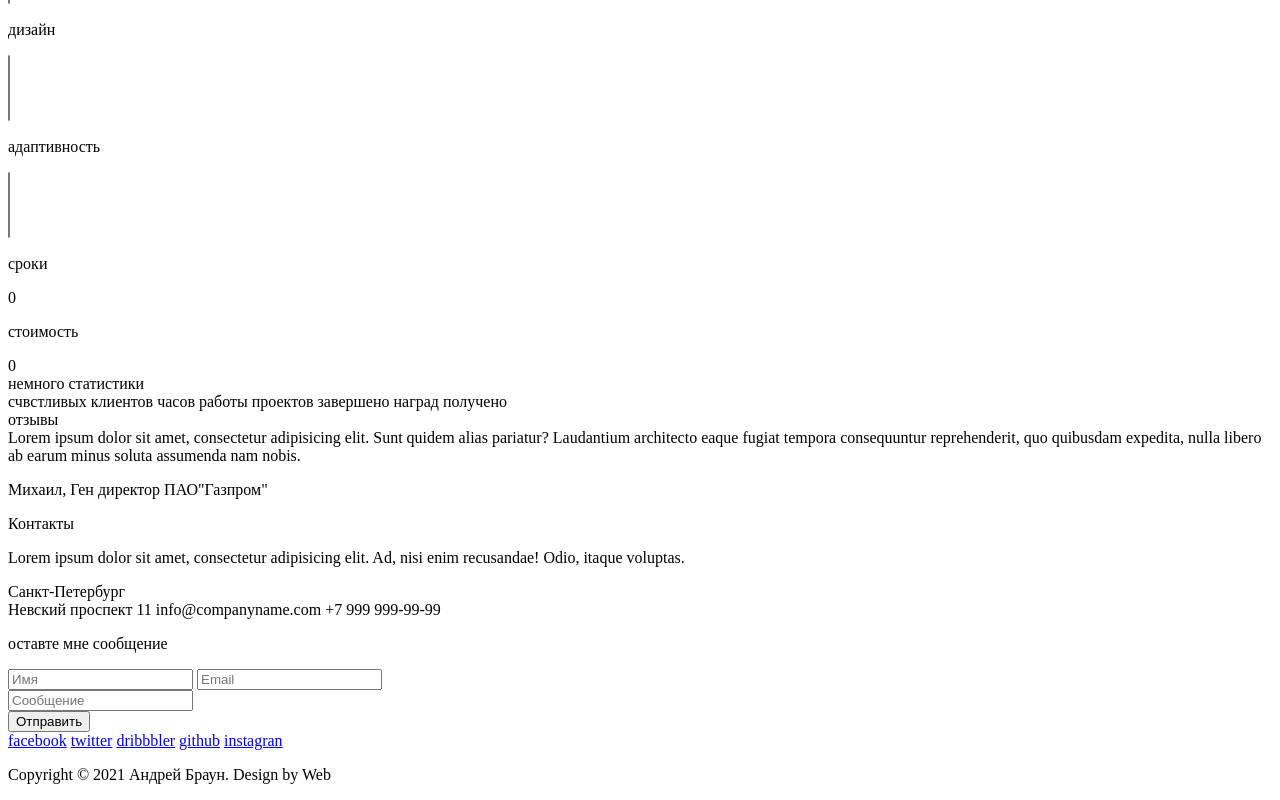
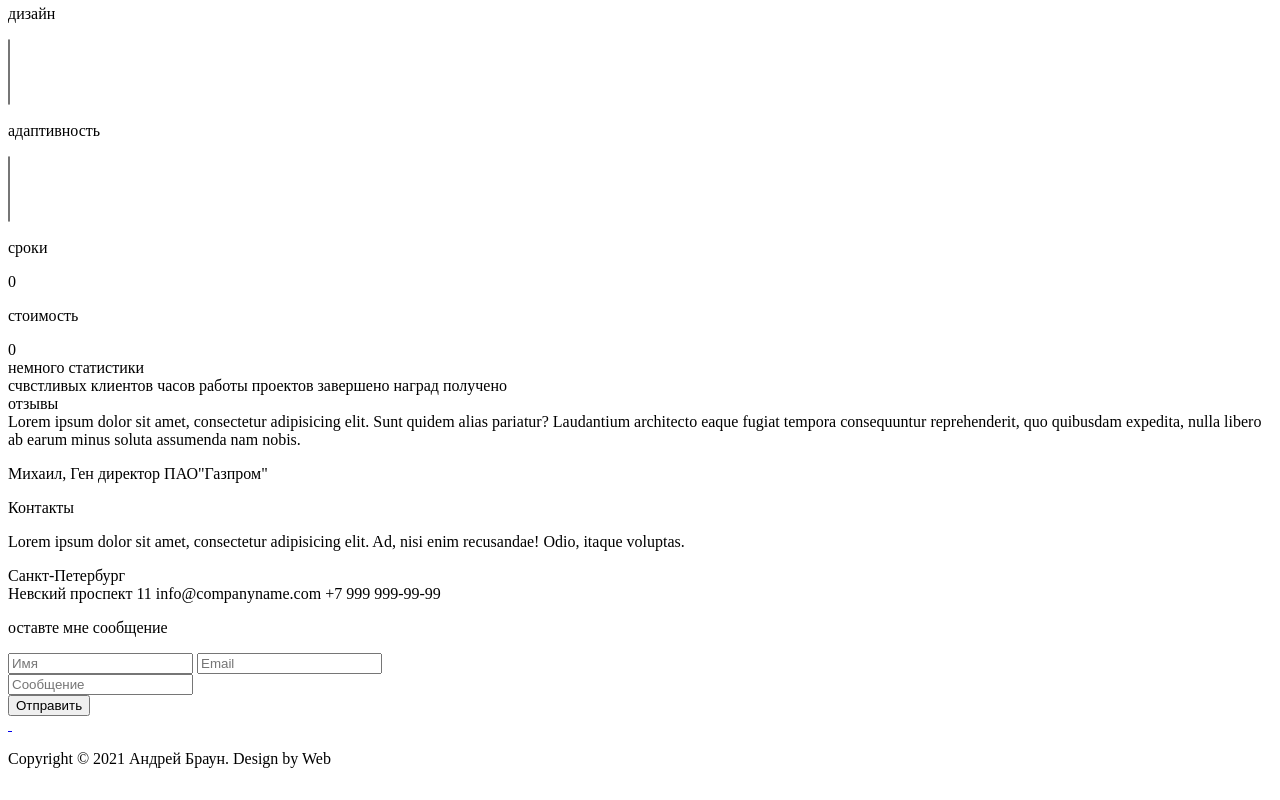
Before and after one commit to AlexAkatov/AlexAkatov.github.io, a plain HTML site: page src/index.html in a window 1280 px wide. Shown: the part 1179-1979 px from the top of the page. Drawn offline with Linux system fonts and the light colour scheme.

Commit message:
Update index.html

```diff
--- a/src/index.html
+++ b/src/index.html
@@ -17,14 +17,14 @@
         <nav>
             <div class="logo">Андрей Браун</div>
             <div class="menu">
-                <ul>
+                <lu>
                     <li>Обо мне</li>
                     <li>Услуги</li>
                     <li>Кейсы</li>
                     <li>Прайс</li>
                     <li>Отзывы</li>
                     <li>Контакты</li>
-                </ul>
+                </lu>
             </div>
         </nav>
     </header>
@@ -105,11 +105,11 @@
     <input type="text" placeholder="Сообщение"><br>
     <input type="submit" value="Отправить">
 <br>
-<a href="https://www.facebook.com" target="_blank">facebook</a>
-<a href="https://twitter.com" target="_blank">twitter</a>
-<a href="https://dribbble.com" target="_blank">dribbbler</a>
-<a href="https://github.com" target="_blank">github</a>
-<a href="https://www.instagram.com" target="_blank">instagran</a>
+<a href="https://www.facebook.com" target="_blank"> <img src=> </a>
+<a href="https://twitter.com" target="_blank"><img src=></a>
+<a href="https://dribbble.com" target="_blank"><img src=></a>
+<a href="https://github.com" target="_blank"><img src=></a>
+<a href="https://www.instagram.com" target="_blank"><img src=></a>
 </body>
 <p>Copyright © 2021 Андрей Браун. Design by Web</p>
 </html>
```
